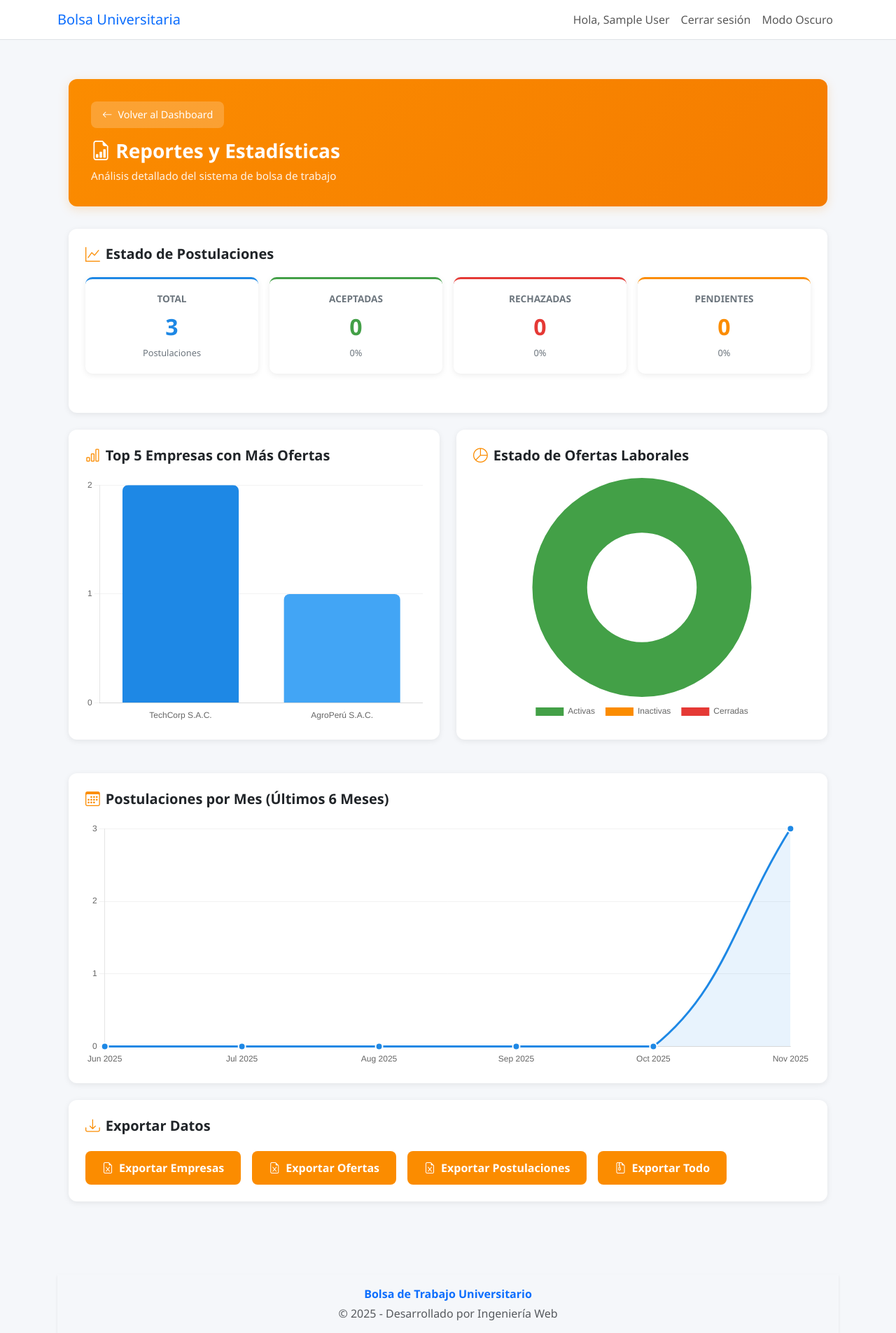
After one commit to naylinatenas/portalBolsaTrabajoUniversitario, a PHP site: page /views/admin/reportes.php in a window 1280 px wide. The commit adds this page. Shown: the whole page at 70% size. Run offline with PHP 8.4, Linux system fonts and the light colour scheme; the visitor is signed in with stand-in values (Sample User, id 1); data comes from the database, SQL or seed files in the repository.

Commit message:
cambios v2

```diff
--- /dev/null
+++ b/views/admin/reportes.php
@@ -0,0 +1,518 @@
+<?php
+require_once __DIR__ . '/../../config/auth.php';
+verificarRol('admin');
+
+include '../layout/header.php';
+require_once __DIR__ . '/../../models/EmpresaDAO.php';
+require_once __DIR__ . '/../../models/OfertaDAO.php';
+require_once __DIR__ . '/../../models/PostulacionDAO.php';
+
+$empDAO = new EmpresaDAO();
+$ofDAO = new OfertaDAO();
+$postDAO = new PostulacionDAO();
+
+$empresas = $empDAO->listar();
+$ofertas = $ofDAO->listar();
+$postulaciones = $postDAO->listar();
+
+// Top empresas
+$publicaciones_por_empresa = [];
+foreach ($ofertas as $oferta) {
+    $empresa_id = $oferta['empresa_id'];
+    if (!isset($publicaciones_por_empresa[$empresa_id])) {
+        $publicaciones_por_empresa[$empresa_id] = [
+            'nombre' => $oferta['razon_social'] ?? 'Sin nombre',
+            'count' => 0
+        ];
+    }
+    $publicaciones_por_empresa[$empresa_id]['count']++;
+}
+
+usort($publicaciones_por_empresa, function($a, $b) {
+    return $b['count'] - $a['count'];
+});
+$top_empresas = array_slice($publicaciones_por_empresa, 0, 5);
+
+// Estadísticas adicionales para reportes
+$total_postulaciones = count($postulaciones);
+$postulaciones_aceptadas = count(array_filter($postulaciones, fn($p) => ($p['estado'] ?? '') === 'aceptada'));
+$postulaciones_rechazadas = count(array_filter($postulaciones, fn($p) => ($p['estado'] ?? '') === 'rechazada'));
+$postulaciones_pendientes = count(array_filter($postulaciones, fn($p) => ($p['estado'] ?? '') === 'pendiente'));
+
+// Postulaciones por mes (últimos 6 meses)
+$meses_data = [];
+for ($i = 5; $i >= 0; $i--) {
+    $mes = date('Y-m', strtotime("-$i months"));
+    $meses_data[$mes] = [
+        'label' => date('M Y', strtotime("-$i months")),
+        'count' => 0
+    ];
+}
+
+foreach ($postulaciones as $post) {
+    if (isset($post['fecha_postulacion'])) {
+        $mes = date('Y-m', strtotime($post['fecha_postulacion']));
+        if (isset($meses_data[$mes])) {
+            $meses_data[$mes]['count']++;
+        }
+    }
+}
+
+// Ofertas por estado
+$ofertas_activas = count(array_filter($ofertas, fn($o) => ($o['estado_oferta'] ?? '') === 'activa'));
+$ofertas_inactivas = count(array_filter($ofertas, fn($o) => ($o['estado_oferta'] ?? '') === 'inactiva'));
+$ofertas_cerradas = count($ofertas) - $ofertas_activas - $ofertas_inactivas;
+?>
+
+<!DOCTYPE html>
+<html lang="es">
+<head>
+  <meta charset="UTF-8">
+  <meta name="viewport" content="width=device-width, initial-scale=1.0">
+  <title>Reportes y Estadísticas | Bolsa de Trabajo</title>
+  <link href="https://cdn.jsdelivr.net/npm/bootstrap@5.3.3/dist/css/bootstrap.min.css" rel="stylesheet">
+  <link href="https://cdn.jsdelivr.net/npm/bootstrap-icons@1.11.1/font/bootstrap-icons.css" rel="stylesheet">
+  <script src="https://cdn.jsdelivr.net/npm/chart.js"></script>
+  <style>
+    body {
+      background: #f5f7fa;
+      font-family: "Segoe UI", sans-serif;
+    }
+
+    .reportes-wrapper {
+      max-width: 1400px;
+      margin: 0 auto;
+      padding: 2rem 1rem;
+    }
+
+    /* Header */
+    .page-header {
+      background: linear-gradient(135deg, #fb8c00 0%, #f57c00 100%);
+      border-radius: 12px;
+      padding: 2rem;
+      margin-bottom: 2rem;
+      color: white;
+      box-shadow: 0 4px 15px rgba(251,140,0,0.2);
+    }
+
+    .page-header h1 {
+      font-size: 1.75rem;
+      font-weight: 700;
+      margin: 0 0 0.5rem 0;
+    }
+
+    .page-header p {
+      font-size: 0.95rem;
+      opacity: 0.9;
+      margin: 0;
+    }
+
+    .back-link {
+      display: inline-flex;
+      align-items: center;
+      gap: 0.5rem;
+      color: white;
+      text-decoration: none;
+      font-size: 0.9rem;
+      margin-bottom: 1rem;
+      padding: 0.5rem 1rem;
+      background: rgba(255,255,255,0.2);
+      border-radius: 8px;
+      transition: background 0.3s;
+    }
+
+    .back-link:hover {
+      background: rgba(255,255,255,0.3);
+      color: white;
+    }
+
+    /* Content Sections */
+    .content-section {
+      background: white;
+      border-radius: 12px;
+      padding: 1.5rem;
+      margin-bottom: 1.5rem;
+      box-shadow: 0 2px 8px rgba(0,0,0,0.08);
+    }
+
+    .section-title {
+      font-size: 1.25rem;
+      font-weight: 700;
+      margin-bottom: 1.25rem;
+      display: flex;
+      align-items: center;
+      gap: 0.5rem;
+      color: #212529;
+    }
+
+    .section-title i {
+      color: #fb8c00;
+      font-size: 1.3rem;
+    }
+
+    /* Stats Grid */
+    .stats-grid {
+      display: grid;
+      grid-template-columns: repeat(auto-fit, minmax(200px, 1fr));
+      gap: 1rem;
+      margin-bottom: 2rem;
+    }
+
+    .stat-box {
+      background: white;
+      border-radius: 10px;
+      padding: 1.25rem;
+      box-shadow: 0 2px 8px rgba(0,0,0,0.08);
+      border-top: 3px solid var(--color);
+      text-align: center;
+    }
+
+    .stat-box.primary { --color: #1e88e5; }
+    .stat-box.success { --color: #43a047; }
+    .stat-box.danger { --color: #e53935; }
+    .stat-box.warning { --color: #fb8c00; }
+
+    .stat-box h3 {
+      font-size: 0.85rem;
+      color: #6c757d;
+      text-transform: uppercase;
+      font-weight: 600;
+      margin-bottom: 0.5rem;
+    }
+
+    .stat-box .value {
+      font-size: 2rem;
+      font-weight: 700;
+      color: var(--color);
+      margin-bottom: 0.25rem;
+    }
+
+    .stat-box .label {
+      font-size: 0.8rem;
+      color: #6c757d;
+    }
+
+    /* Chart */
+    .chart-container {
+      height: 350px;
+      margin-top: 1rem;
+      position: relative;
+    }
+
+    .charts-grid {
+      display: grid;
+      grid-template-columns: repeat(auto-fit, minmax(450px, 1fr));
+      gap: 1.5rem;
+      margin-bottom: 1.5rem;
+    }
+
+    /* Action Buttons */
+    .action-buttons {
+      display: flex;
+      gap: 1rem;
+      flex-wrap: wrap;
+      margin-top: 1.5rem;
+    }
+
+    .btn-export {
+      display: inline-flex;
+      align-items: center;
+      gap: 0.5rem;
+      padding: 0.75rem 1.5rem;
+      background: #fb8c00;
+      color: white;
+      text-decoration: none;
+      border-radius: 8px;
+      font-weight: 600;
+      transition: all 0.3s;
+      border: none;
+    }
+
+    .btn-export:hover {
+      background: #f57c00;
+      color: white;
+      transform: translateY(-2px);
+      box-shadow: 0 4px 12px rgba(251,140,0,0.3);
+    }
+
+    @media (max-width: 768px) {
+      .reportes-wrapper {
+        padding: 1rem;
+      }
+
+      .stats-grid {
+        grid-template-columns: 1fr;
+      }
+
+      .charts-grid {
+        grid-template-columns: 1fr;
+      }
+
+      .page-header h1 {
+        font-size: 1.5rem;
+      }
+    }
+  </style>
+</head>
+
+<body>
+  <div class="reportes-wrapper">
+    <!-- Header -->
+    <div class="page-header">
+      <a href="dashboard.php" class="back-link">
+        <i class="bi bi-arrow-left"></i>
+        Volver al Dashboard
+      </a>
+      <h1><i class="bi bi-file-earmark-bar-graph"></i> Reportes y Estadísticas</h1>
+      <p>Análisis detallado del sistema de bolsa de trabajo</p>
+    </div>
+
+    <!-- Estadísticas de Postulaciones -->
+    <div class="content-section">
+      <h2 class="section-title">
+        <i class="bi bi-graph-up"></i>
+        Estado de Postulaciones
+      </h2>
+
+      <div class="stats-grid">
+        <div class="stat-box primary">
+          <h3>Total</h3>
+          <div class="value"><?= $total_postulaciones ?></div>
+          <div class="label">Postulaciones</div>
+        </div>
+
+        <div class="stat-box success">
+          <h3>Aceptadas</h3>
+          <div class="value"><?= $postulaciones_aceptadas ?></div>
+          <div class="label">
+            <?= $total_postulaciones > 0 ? round(($postulaciones_aceptadas/$total_postulaciones)*100, 1) : 0 ?>%
+          </div>
+        </div>
+
+        <div class="stat-box danger">
+          <h3>Rechazadas</h3>
+          <div class="value"><?= $postulaciones_rechazadas ?></div>
+          <div class="label">
+            <?= $total_postulaciones > 0 ? round(($postulaciones_rechazadas/$total_postulaciones)*100, 1) : 0 ?>%
+          </div>
+        </div>
+
+        <div class="stat-box warning">
+          <h3>Pendientes</h3>
+          <div class="value"><?= $postulaciones_pendientes ?></div>
+          <div class="label">
+            <?= $total_postulaciones > 0 ? round(($postulaciones_pendientes/$total_postulaciones)*100, 1) : 0 ?>%
+          </div>
+        </div>
+      </div>
+    </div>
+
+    <!-- Gráficos -->
+    <div class="charts-grid">
+      <!-- Top Empresas -->
+      <?php if (!empty($top_empresas)): ?>
+      <div class="content-section">
+        <h2 class="section-title">
+          <i class="bi bi-bar-chart"></i>
+          Top 5 Empresas con Más Ofertas
+        </h2>
+        <div class="chart-container">
+          <canvas id="empresasChart"></canvas>
+        </div>
+      </div>
+      <?php endif; ?>
+
+      <!-- Estado de Ofertas -->
+      <div class="content-section">
+        <h2 class="section-title">
+          <i class="bi bi-pie-chart"></i>
+          Estado de Ofertas Laborales
+        </h2>
+        <div class="chart-container">
+          <canvas id="ofertasChart"></canvas>
+        </div>
+      </div>
+    </div>
+
+    <!-- Postulaciones por Mes -->
+    <div class="content-section">
+      <h2 class="section-title">
+        <i class="bi bi-calendar3"></i>
+        Postulaciones por Mes (Últimos 6 Meses)
+      </h2>
+      <div class="chart-container">
+        <canvas id="postulacionesMesChart"></canvas>
+      </div>
+    </div>
+
+    <!-- Acciones de Exportación -->
+    <div class="content-section">
+      <h2 class="section-title">
+        <i class="bi bi-download"></i>
+        Exportar Datos
+      </h2>
+      <div class="action-buttons">
+        <a href="exportar.php?tipo=empresas" class="btn-export">
+          <i class="bi bi-file-earmark-excel"></i>
+          Exportar Empresas
+        </a>
+        <a href="exportar.php?tipo=ofertas" class="btn-export">
+          <i class="bi bi-file-earmark-excel"></i>
+          Exportar Ofertas
+        </a>
+        <a href="exportar.php?tipo=postulaciones" class="btn-export">
+          <i class="bi bi-file-earmark-excel"></i>
+          Exportar Postulaciones
+        </a>
+        <a href="exportar.php?tipo=completo" class="btn-export">
+          <i class="bi bi-file-earmark-zip"></i>
+          Exportar Todo
+        </a>
+      </div>
+    </div>
+  </div>
+
+  <?php include '../layout/footer.php'; ?>
+  <script src="https://cdn.jsdelivr.net/npm/bootstrap@5.3.3/dist/js/bootstrap.bundle.min.js"></script>
+
+  <script>
+    // Gráfico Top Empresas
+    <?php if (!empty($top_empresas)): ?>
+    new Chart(document.getElementById('empresasChart'), {
+      type: 'bar',
+      data: {
+        labels: <?= json_encode(array_column($top_empresas, 'nombre')) ?>,
+        datasets: [{
+          label: 'Ofertas Publicadas',
+          data: <?= json_encode(array_column($top_empresas, 'count')) ?>,
+          backgroundColor: ['#1e88e5', '#42a5f5', '#64b5f6', '#90caf9', '#bbdefb'],
+          borderRadius: 8,
+          borderWidth: 0
+        }]
+      },
+      options: {
+        responsive: true,
+        maintainAspectRatio: false,
+        plugins: {
+          legend: { display: false },
+          tooltip: {
+            backgroundColor: 'rgba(0,0,0,0.8)',
+            padding: 12,
+            cornerRadius: 8,
+            titleFont: { size: 14, weight: 'bold' },
+            bodyFont: { size: 13 }
+          }
+        },
+        scales: {
+          y: {
+            beginAtZero: true,
+            ticks: {
+              stepSize: 1,
+              font: { size: 12 }
+            },
+            grid: {
+              color: 'rgba(0,0,0,0.05)'
+            }
+          },
+          x: {
+            ticks: {
+              font: { size: 12 }
+            },
+            grid: {
+              display: false
+            }
+          }
+        }
+      }
+    });
+    <?php endif; ?>
+
+    // Gráfico Estado de Ofertas
+    new Chart(document.getElementById('ofertasChart'), {
+      type: 'doughnut',
+      data: {
+        labels: ['Activas', 'Inactivas', 'Cerradas'],
+        datasets: [{
+          data: [<?= $ofertas_activas ?>, <?= $ofertas_inactivas ?>, <?= $ofertas_cerradas ?>],
+          backgroundColor: ['#43a047', '#fb8c00', '#e53935'],
+          borderWidth: 0
+        }]
+      },
+      options: {
+        responsive: true,
+        maintainAspectRatio: false,
+        plugins: {
+          legend: {
+            position: 'bottom',
+            labels: {
+              padding: 15,
+              font: { size: 12 }
+            }
+          },
+          tooltip: {
+            backgroundColor: 'rgba(0,0,0,0.8)',
+            padding: 12,
+            cornerRadius: 8
+          }
+        }
+      }
+    });
+
+    // Gráfico Postulaciones por Mes
+    new Chart(document.getElementById('postulacionesMesChart'), {
+      type: 'line',
+      data: {
+        labels: <?= json_encode(array_column(array_values($meses_data), 'label')) ?>,
+        datasets: [{
+          label: 'Postulaciones',
+          data: <?= json_encode(array_column(array_values($meses_data), 'count')) ?>,
+          borderColor: '#1e88e5',
+          backgroundColor: 'rgba(30,136,229,0.1)',
+          borderWidth: 3,
+          fill: true,
+          tension: 0.4,
+          pointRadius: 5,
+          pointHoverRadius: 7,
+          pointBackgroundColor: '#1e88e5',
+          pointBorderColor: '#fff',
+          pointBorderWidth: 2
+        }]
+      },
+      options: {
+        responsive: true,
+        maintainAspectRatio: false,
+        plugins: {
+          legend: {
+            display: false
+          },
+          tooltip: {
+            backgroundColor: 'rgba(0,0,0,0.8)',
+            padding: 12,
+            cornerRadius: 8
+          }
+        },
+        scales: {
+          y: {
+            beginAtZero: true,
+            ticks: {
+              stepSize: 1,
+              font: { size: 12 }
+            },
+            grid: {
+              color: 'rgba(0,0,0,0.05)'
+            }
+          },
+          x: {
+            ticks: {
+              font: { size: 12 }
+            },
+            grid: {
+              display: false
+            }
+          }
+        }
+      }
+    });
+  </script>
+</body>
+</html>
```
Also changed, not shown: views/admin/dashboard.php (+0 -103 lines).
